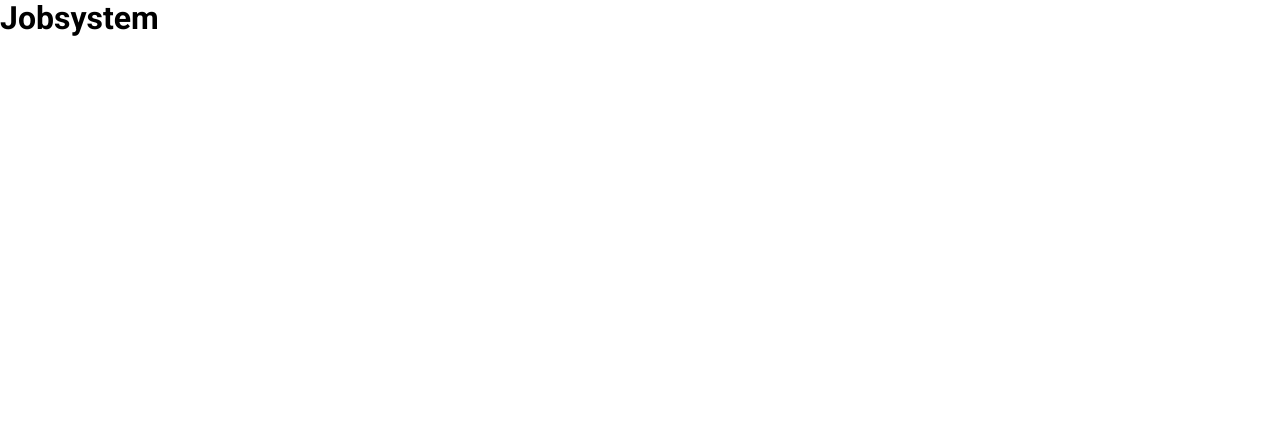
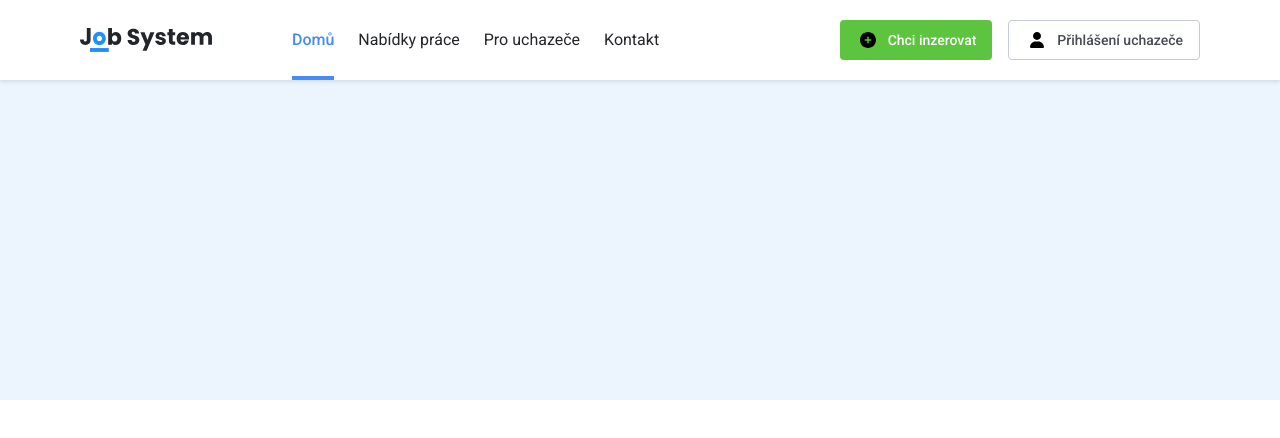
Before and after one commit to filipfarag/jobsystem, a plain HTML site: page index.html in a window 1280 px wide. Drawn offline with Linux system fonts and the light colour scheme.

Commit message:
Style header and JSD buttons

```diff
--- a/index.html
+++ b/index.html
@@ -10,15 +10,53 @@
       href="https://fonts.googleapis.com/css2?family=Roboto:wght@400;500;700&display=swap"
       rel="stylesheet"
     />
-    <title>Jobsystem</title>
+    <title>JobSystem</title>
   </head>
 
   <body>
-    <header>
-      <h1>Jobsystem</h1>
+    <header class="header">
+      <div class="header__inner">
+        <img
+          src="/assets/jobsystem-logo.svg"
+          alt="JobSystem Logo"
+          class="header__logo"
+        />
+        <nav class="nav">
+          <a class="nav__item nav__item--active"
+            ><span class="nav__label">Domů</span>
+            <div class="nav__underline"></div
+          ></a>
+          <a class="nav__item"
+            ><span class="nav__label">Nabídky práce</span>
+            <div class="nav__underline"></div
+          ></a>
+          <a class="nav__item"
+            ><span class="nav__label">Pro uchazeče</span>
+            <div class="nav__underline"></div
+          ></a>
+          <a class="nav__item"
+            ><span class="nav__label">Kontakt</span>
+            <div class="nav__underline"></div
+          ></a>
+        </nav>
+        <div class="header__buttons">
+          <button
+            class="jsd-button jsd-button--size-s jsd-button--variant-green"
+          >
+            <img src="/assets/iconset/plus.svg" alt="plus" />
+            <span>Chci inzerovat</span>
+          </button>
+          <button
+            class="jsd-button jsd-button--size-s jsd-button--variant-white"
+          >
+            <img src="/assets/iconset/user.svg" alt="user" />
+            <span>Přihlášení uchazeče</span>
+          </button>
+        </div>
+      </div>
     </header>
 
-    <main></main>
+    <main><div class="search-placeholder"></div></main>
 
     <footer></footer>
   </body>
--- a/scss/1-variables/_variables.color.scss
+++ b/scss/1-variables/_variables.color.scss
@@ -41,7 +41,7 @@
   --jsd-color-gray-100: hsl(220, 21%, 95%);
   --jsd-color-gray-50: hsl(216, 26%, 96%);
 
-  // 6. Other
-  --jsd-color-other-black: hsl(0, 0%, 0%);
-  --jsd-color-other-white: hsl(0, 0%, 100%);
+  // 6. Neutral
+  --jsd-color-neutral-black: hsl(0, 0%, 0%);
+  --jsd-color-neutral-white: hsl(0, 0%, 100%);
 }
--- /dev/null
+++ b/scss/5-components/_components.button.scss
@@ -0,0 +1,69 @@
+@use "../2-mixins/mixins.index" as *;
+
+@mixin solid-button {
+  color: var(--jsd-color-neutral-white);
+  fill: var(--jsd-color-neutral-white);
+}
+
+// Base styles
+.jsd-button {
+  @include flex-container;
+  border-radius: 0.25rem; // 4px
+  cursor: pointer;
+  font-size: 0.875rem; // 14px
+  font-weight: 500;
+  transition: background-color 150ms ease-in-out, border 200ms ease-in-out;
+}
+
+// Size - large
+.jsd-button--size-l {
+  gap: var(--jsd-space-12);
+  height: 3rem; // 48px
+  padding-inline: var(--jsd-space-32);
+}
+
+// Size - medium
+.jsd-button--size-m {
+  gap: var(--jsd-space-8);
+  height: 2.75rem; // 44px
+  padding-inline: var(--jsd-space-16);
+}
+
+// Size - small
+.jsd-button--size-s {
+  gap: var(--jsd-space-8);
+  height: 2.5rem; // 40px
+  padding-inline: var(--jsd-space-16);
+}
+
+// Variant - green
+.jsd-button--variant-green {
+  @include solid-button;
+  background-color: var(--jsd-color-green-500);
+
+  &:hover {
+    background-color: var(--jsd-color-green-600);
+  }
+}
+
+// Variant - blue
+.jsd-button--variant-blue {
+  @include solid-button;
+  background-color: var(--jsd-color-blue-500);
+
+  &:hover {
+    background-color: var(--jsd-color-blue-600);
+  }
+}
+
+// Variant - white
+.jsd-button--variant-white {
+  background-color: var(--jsd-color-neutral-white);
+  border: 0.0625rem solid var(--jsd-color-gray-300); // 1px
+  color: var(--jsd-color-gray-600);
+  fill: var(--jsd-color-gray-500);
+
+  &:hover {
+    border-color: var(--jsd-color-gray-500);
+  }
+}
--- a/scss/5-components/_components.index.scss
+++ b/scss/5-components/_components.index.scss
@@ -1,2 +1,3 @@
+@forward "components.button";
 @forward "components.layout-main";
 @forward "components.scrollbar";
--- a/scss/5-components/_components.layout-main.scss
+++ b/scss/5-components/_components.layout-main.scss
@@ -0,0 +1,80 @@
+@use "../2-mixins/mixins.index" as *;
+
+:root {
+  --content-width: 85rem; // 1360px
+  --nav-height: 5rem; // 80px
+}
+
+.header {
+  position: sticky;
+  top: 0;
+  @include flex-container;
+  background-color: var(--jsd-color-neutral-white);
+  box-shadow: 0px 2px 4px 0px rgba(0, 0, 0, 0.1);
+}
+
+.header__inner {
+  @include flex-container;
+  height: var(--nav-height);
+  margin-inline: 10rem; // 160px
+  max-width: 100%;
+  width: var(--content-width);
+
+  @media (max-width: 1299px) {
+    margin-inline: 5rem; // 160px
+  }
+}
+
+.header__logo {
+  width: 8.25rem; // 132px
+}
+
+.header__buttons {
+  @include flex-container($shrink: 0);
+  gap: var(--jsd-space-16);
+  margin-left: var(--jsd-space-32);
+}
+
+.nav {
+  @include flex-container($shrink: 0);
+  gap: var(--jsd-space-24);
+  margin-inline: 5rem auto; // 80px
+}
+
+.nav__item {
+  position: relative;
+  @include flex-container;
+  cursor: pointer;
+  height: var(--nav-height);
+}
+
+.nav__label {
+  color: var(--jsd-color-gray-900);
+}
+
+.nav__underline {
+  display: none;
+}
+
+// Active nav item
+.nav__item--active {
+  .nav__label {
+    color: var(--jsd-color-blue-500);
+    font-weight: 500;
+  }
+
+  .nav__underline {
+    position: absolute;
+    bottom: 0;
+    display: inline-block;
+    background-color: var(--jsd-color-blue-500);
+    height: 0.25rem; // 4px
+    width: 100%;
+  }
+}
+
+// To be styled
+.search-placeholder {
+  background-color: var(--jsd-color-blue-50);
+  height: 20rem;
+}
```
Also changed, not shown: assets/iconset/plus.svg (added), assets/iconset/user.svg (added), assets/jobsystem-logo.svg (added), css-compiled/style.css, 2 other files.
